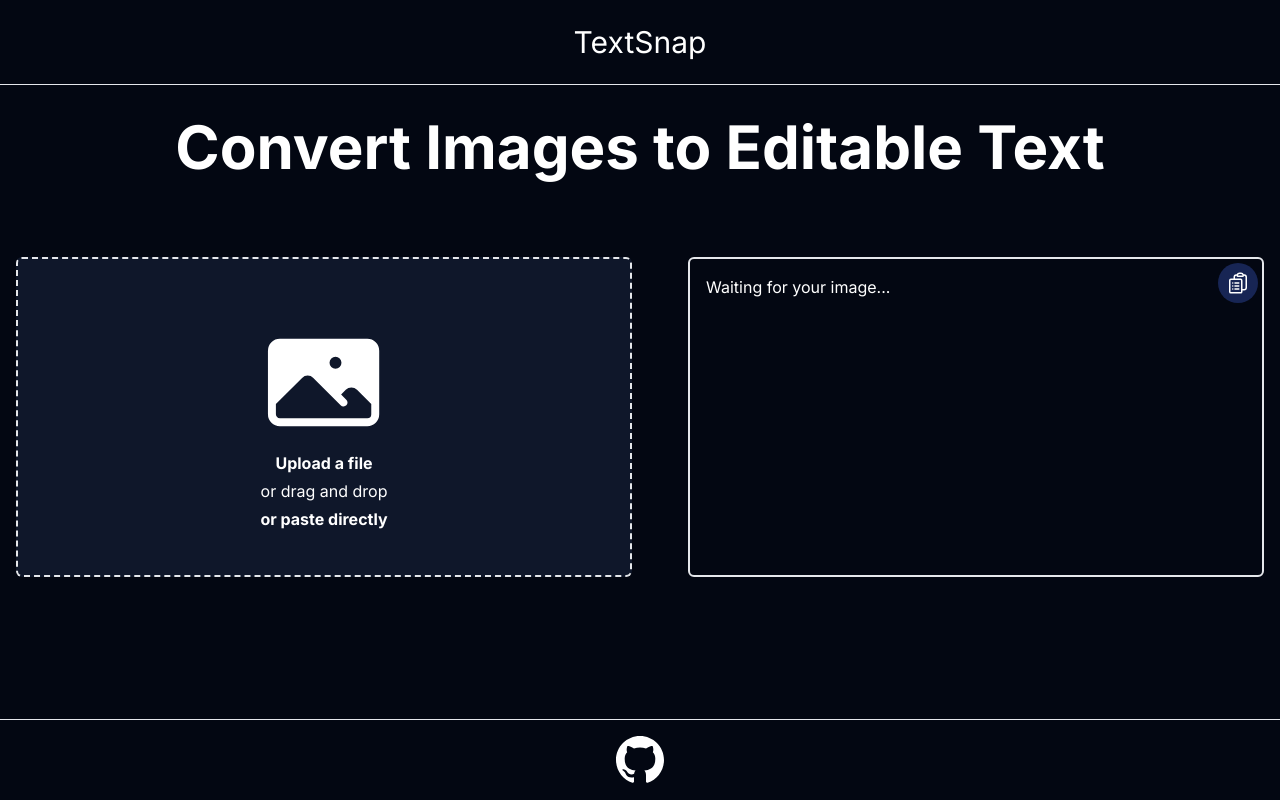
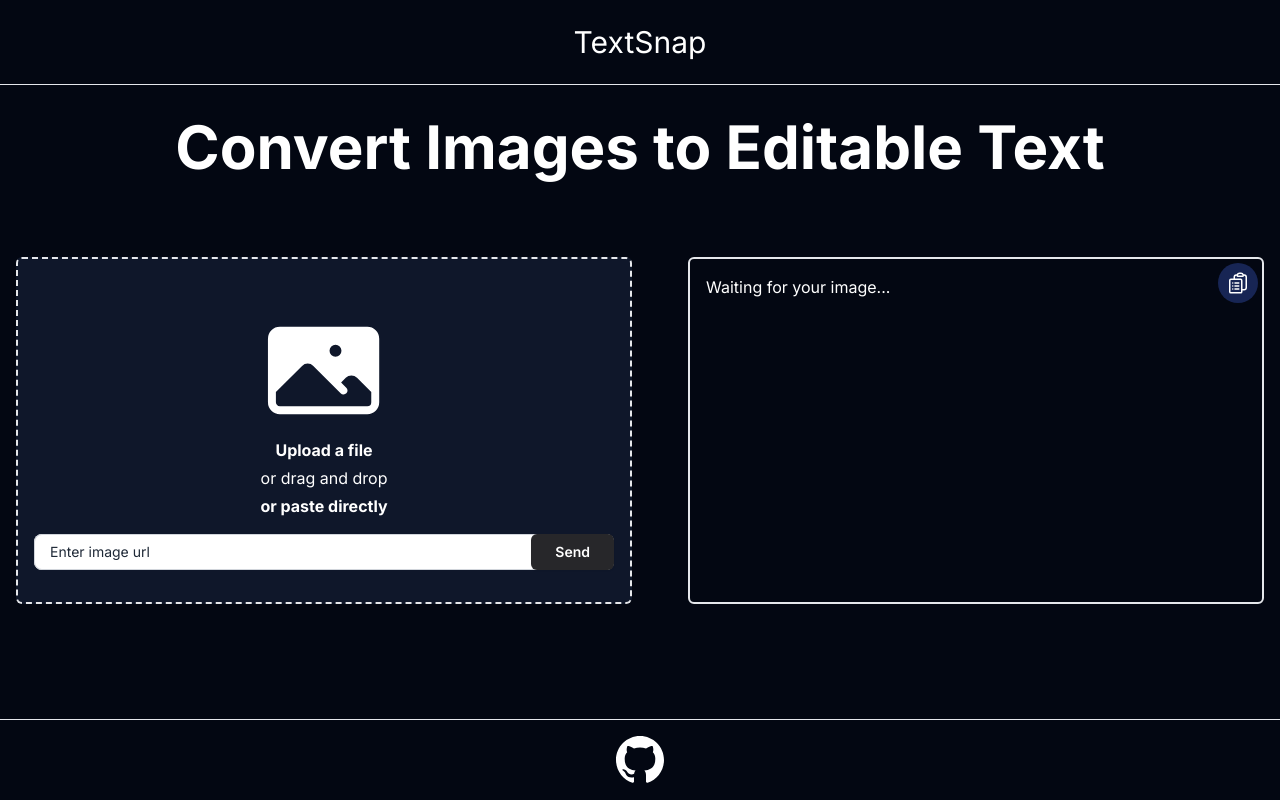
Before and after one commit to otto-camp/textsnap, a Next.js app: page / in a window 1280 px wide. Built offline with nearby package versions, Linux system fonts and the light colour scheme; no server answers.

Commit message:
Add url support.

```diff
--- a/src/app/layout.tsx
+++ b/src/app/layout.tsx
@@ -1,7 +1,6 @@
 import "./globals.css";
 import { Inter } from "next/font/google";
 import { Analytics } from "@vercel/analytics/react";
-import Script from "next/script";
 
 const inter = Inter({ subsets: ["latin"] });
 
@@ -66,11 +65,6 @@
       <body className={inter.className + " bg-gray-950 text-white"}>
         {children}
         <Analytics />
-        <Script
-          strategy="lazyOnload"
-          crossOrigin="anonymous"
-          src="https://pagead2.googlesyndication.com/pagead/js/adsbygoogle.js?client=ca-pub-6279613441736847"
-        />
       </body>
     </html>
   );
--- a/src/components/Dropzone.tsx
+++ b/src/components/Dropzone.tsx
@@ -30,7 +30,7 @@
     setLoading(true);
     setImage(file);
     console.time("Response Timer");
-    await fetch(backend, {
+    await fetch(backend + "eng/image", {
       method: "POST",
       body: formData,
       mode: "cors",
@@ -60,16 +60,14 @@
     console.time("Response Timer");
     console.log(imageUrl);
 
-    await fetch(backend + "image-url", {
+    await fetch(backend + "eng/image-url", {
       method: "POST",
-      body: JSON.stringify({url}),
+      body: JSON.stringify({ url }),
       headers: {
         "Content-Type": "application/json",
       },
     })
       .then((res) => {
-        console.log(res.status);
-
         if (res.status !== 200) {
           setError(
             "Image could not be converted to text. Are you sure the image is valid."
@@ -105,7 +103,7 @@
           setImage(file);
 
           console.time("Response Timer");
-          await fetch(backend, {
+          await fetch(backend + "eng/image", {
             method: "POST",
             body: formData,
             mode: "cors",
@@ -147,7 +145,7 @@
         <span>or drag and drop</span>
         <strong>or paste directly</strong>
       </div>
-      {/* <div className="relative z-50 block w-full">
+      <div className="relative z-50 block w-full">
         <input
           type="text"
           aria-label="image url"
@@ -157,11 +155,11 @@
         />
         <button
           onClick={() => handleImageUrlChange(imageUrl)}
-          className="absolute right-0 inset-y-0 inline-flex items-center rounded-md bg-indigo-600 px-6 py-2 text-sm font-semibold text-white shadow-sm hover:bg-indigo-500 focus-visible:outline focus-visible:outline-2 focus-visible:outline-offset-2 focus-visible:outline-indigo-600"
+          className="absolute right-0 inset-y-0 inline-flex items-center rounded-md bg-zinc-800 px-6 py-2 text-sm font-semibold duration-200 text-white shadow-sm hover:bg-zinc-700 focus-visible:outline focus-visible:outline-2 focus-visible:outline-offset-2 focus-visible:outline-zinc-700"
         >
           Send
         </button>
-      </div> */}
+      </div>
     </div>
   );
 }
```
